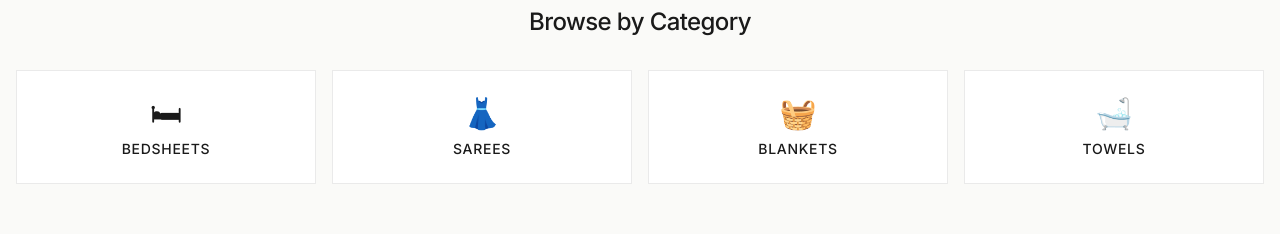
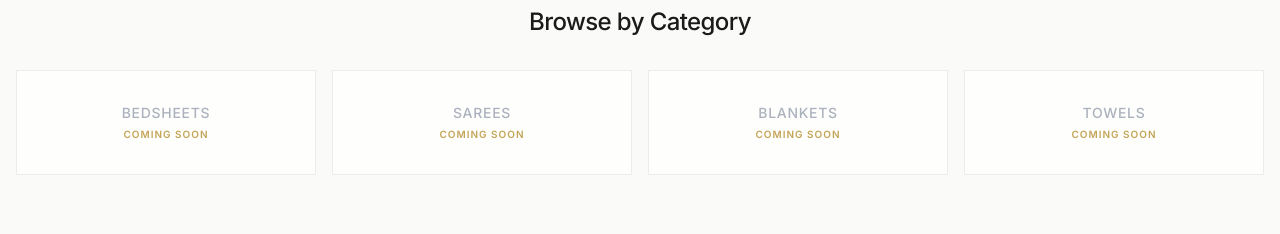
Before and after one commit to SandeepKumar1232005/textile, a React (Vite) app: page / in a window 1280 px wide. Shown: the part 999-1233 px from the top of the page. Built offline with nearby package versions, Linux system fonts and the light colour scheme; no server answers; the database is empty.

Commit message:
Remove category emojis and implement dynamic Coming Soon state for empty categories

```diff
--- a/src/pages/Home.tsx
+++ b/src/pages/Home.tsx
@@ -6,17 +6,9 @@ import { getProducts, getCategories } from '../lib/store';
 import { Product } from '../types';
 import { formatPrice } from '../lib/utils';
 
-function getCategoryEmoji(categoryName: string): string {
-  const lower = categoryName.toLowerCase();
-  if (lower.includes('bedsheet')) return '🛏';
-  if (lower.includes('saree')) return '👗';
-  if (lower.includes('blanket')) return '🧺';
-  if (lower.includes('towel')) return '🛁';
-  return '📦';
-}
-
 export function Home() {
   const [featuredProducts, setFeaturedProducts] = useState<Product[]>([]);
+  const [allProducts, setAllProducts] = useState<Product[]>([]);
   const [categories, setCategories] = useState<string[]>([]);
   const [loading, setLoading] = useState(true);
 
@@ -28,6 +20,7 @@ export function Home() {
           getCategories()
         ]);
         setFeaturedProducts(productsData.slice(0, 4));
+        setAllProducts(productsData);
         setCategories(categoriesData);
       } catch (err) {
         console.error(err);
@@ -168,7 +161,9 @@ export function Home() {
         <div className="max-w-7xl mx-auto">
           <h2 className="text-2xl font-medium text-brand-black mb-8 text-center tracking-tight">Browse by Category</h2>
           <div className="grid grid-cols-2 md:grid-cols-4 gap-4">
-            {categories.map((category, index) => (
+            {categories.map((category, index) => {
+              const hasProducts = allProducts.some(p => p.category === category);
+              return (
                 <motion.div
                   key={category}
                   initial={{ opacity: 0, y: 12 }}
@@ -176,15 +171,22 @@ export function Home() {
                   viewport={{ once: true, margin: '-50px' }}
                   transition={{ duration: 0.35, delay: index * 0.06, ease: 'easeOut' }}
                 >
+                  {hasProducts ? (
                     <Link
                       to={`/products?category=${category}`}
-                  className="block bg-white p-6 border border-[#EAEAEA] text-center hover:border-brand-gold transition-colors"
+                      className="block bg-white py-8 px-6 border border-[#EAEAEA] text-center hover:border-brand-gold transition-colors"
                     >
-                  <span className="text-3xl mb-2 block">{getCategoryEmoji(category)}</span>
-                  <h3 className="font-medium text-brand-black uppercase tracking-wider text-sm">{category}</h3>
+                      <h3 className="font-semibold text-brand-black uppercase tracking-wider text-sm">{category}</h3>
                     </Link>
+                  ) : (
+                    <div className="bg-white py-8 px-6 border border-[#EAEAEA] text-center relative opacity-80">
+                      <h3 className="font-medium text-gray-400 uppercase tracking-wider text-sm mb-1">{category}</h3>
+                      <span className="text-[10px] text-brand-gold font-bold uppercase tracking-widest block">Coming Soon</span>
+                    </div>
+                  )}
                 </motion.div>
-            ))}
+              );
+            })}
           </div>
         </div>
       </motion.section>
--- a/src/pages/Products.tsx
+++ b/src/pages/Products.tsx
@@ -157,8 +157,14 @@ export function Products() {
       ) : (
         <div className="text-center py-20 bg-[#FAFAF8] border border-[#EAEAEA]">
           <img src="/logo.png" alt="Madhumitha Tex Logo" className="w-16 h-16 object-contain mx-auto mb-6 rounded-sm grayscale opacity-50" />
-          <h3 className="text-xl font-medium text-brand-black mb-2">No products found</h3>
-          <p className="text-gray-500 max-w-sm mx-auto">We couldn't find any products matching your current filters. Try adjusting your search or category.</p>
+          <h3 className="text-xl font-medium text-brand-black mb-2">
+            {selectedCategory ? `${selectedCategory} Collection Coming Soon` : 'No products found'}
+          </h3>
+          <p className="text-gray-500 max-w-sm mx-auto">
+            {selectedCategory
+              ? 'We are currently weaving fabrics for this collection. Please check back soon!'
+              : "We couldn't find any products matching your current filters. Try adjusting your search or category."}
+          </p>
           <button
             onClick={() => { setSearchTerm(''); setSelectedCategory(''); setSortBy(''); }}
             className="mt-6 px-8 py-3 bg-brand-black text-white font-medium hover:bg-gray-800 transition-colors uppercase tracking-wide text-sm"
```
Lines whose indentation alone changed are shown as unchanged.
